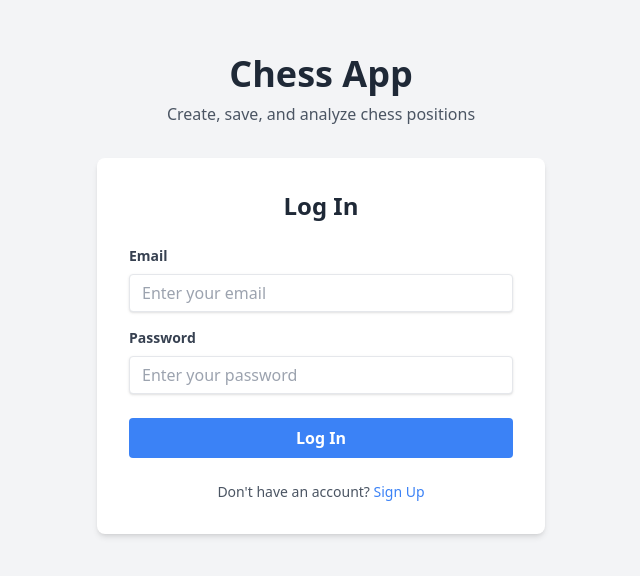
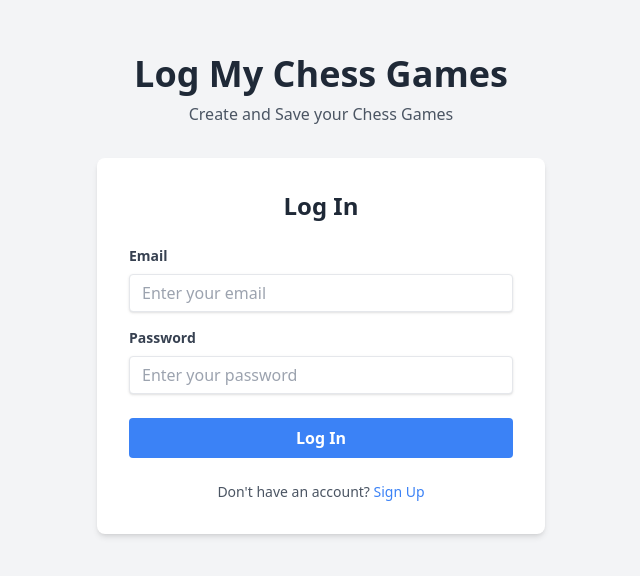
Before and after one commit to ChromaticRanger/Chess, a Vue app: page / in a window 1280 px wide. Shown: the part 106-682 px from the top of the page, without its empty margins (319-959 px from the left). Built offline with nearby package versions, Linux system fonts and the light colour scheme.

Commit message:
Added checker-board fav icon and update the auth page title

```diff
--- a/index.html
+++ b/index.html
@@ -2,9 +2,9 @@
 <html lang="en">
   <head>
     <meta charset="UTF-8" />
-    <link rel="icon" type="image/svg+xml" href="/vite.svg" />
+    <link rel="icon" type="image/x-icon" href="/checker-board.ico" />
     <meta name="viewport" content="width=device-width, initial-scale=1.0" />
-    <title>Chess</title>
+    <title>Log My Chess Games</title>
   </head>
   <body>
     <div id="app"></div>
--- a/src/components/AuthPage.vue
+++ b/src/components/AuthPage.vue
@@ -35,8 +35,8 @@ onMounted(async () => {
     <div class="w-full max-w-md">
       <!-- Logo and Title -->
       <div class="text-center mb-8">
-        <h1 class="text-4xl font-bold text-gray-800 mb-2">Chess App</h1>
-        <p class="text-gray-600">Create, save, and analyze chess positions</p>
+        <h1 class="text-4xl font-bold text-gray-800 mb-2">Log My Chess Games</h1>
+        <p class="text-gray-600">Create and Save your Chess Games</p>
       </div>
 
       <!-- Login or Signup Form -->
```
Also changed, not shown: 2 other files (tests, documents, lock files or other folders).
